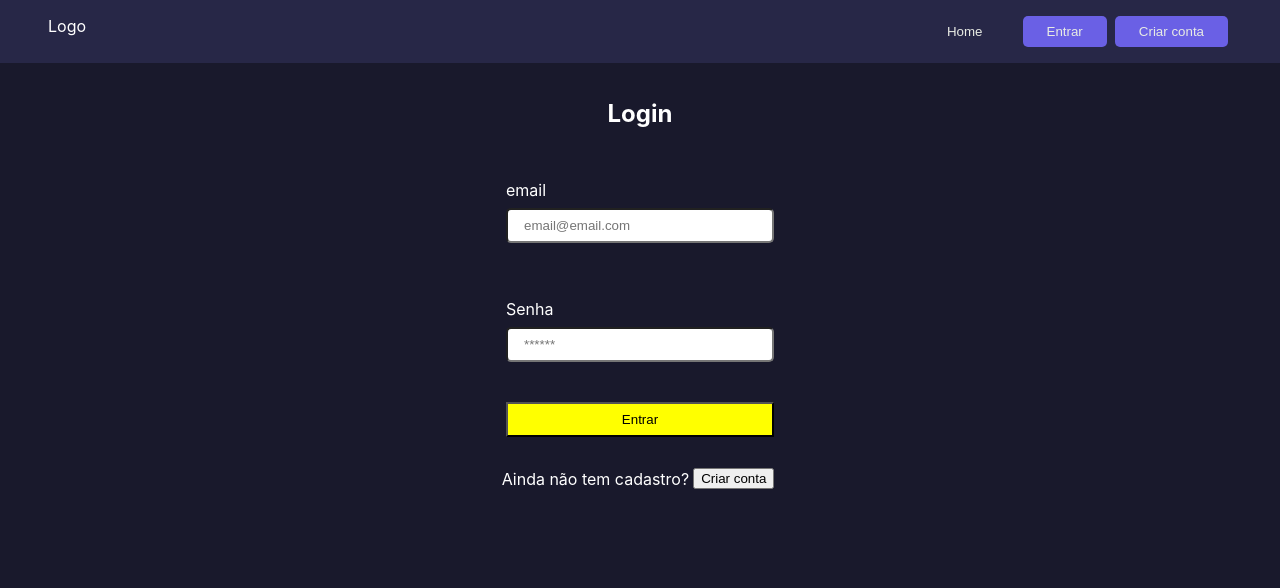
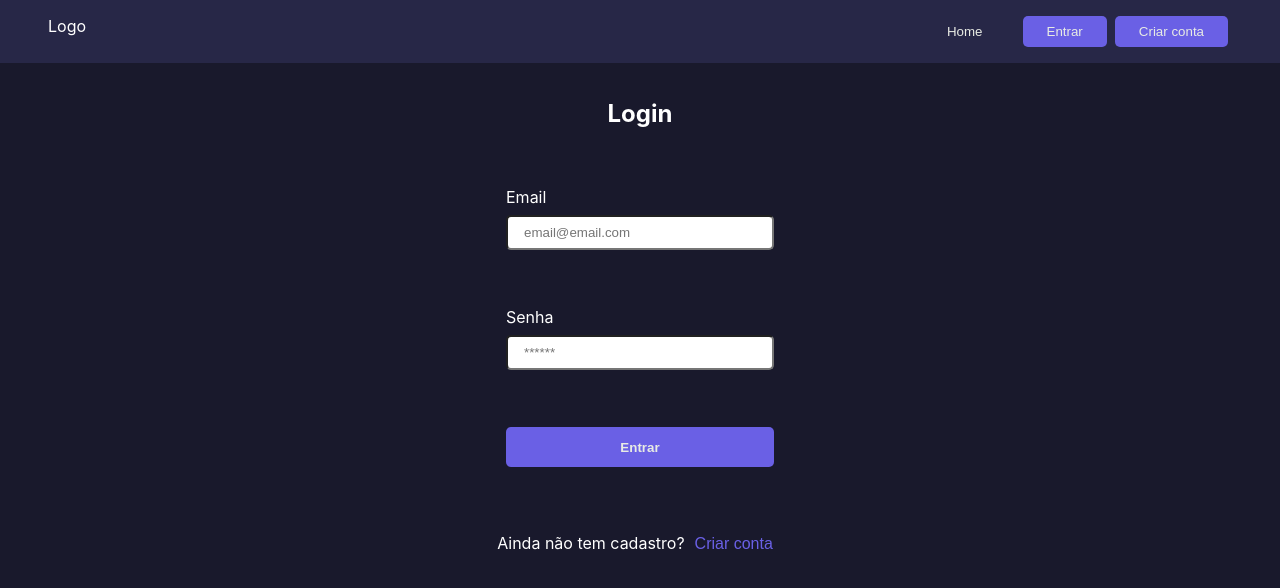
Before and after one commit to cptvictor95/gastura, a Next.js app: page /login in a window 1280 px wide. Shown: the top 588 px of the page. Built offline with nearby package versions, Linux system fonts and the light colour scheme; no server answers.

Commit message:
fix login and register form style

```diff
--- a/components/LoginForm/LoginForm.tsx
+++ b/components/LoginForm/LoginForm.tsx
@@ -31,7 +31,7 @@ const LoginForm: React.FC = () => {
       <form className={styles.form} onSubmit={handleSubmit(submitLoginForm)}>
         <h2>Login</h2>
         <div className={styles.formControl}>
-          <label htmlFor="email">email</label>
+          <label htmlFor="email">Email</label>
           <input
             type="email"
             placeholder="email@email.com"
--- a/components/LoginForm/styles.module.scss
+++ b/components/LoginForm/styles.module.scss
@@ -1,12 +1,16 @@
+@import "../../styles/theme.module";
 .form {
   display: grid;
   padding: 1rem;
   gap: 1rem;
   max-width: 300px;
   margin: 0 auto;
+  height: 12cm;
+
 
   h2 {
     text-align: center;
+    height: 0.5cm
   }
 
   .errorMessage {
@@ -14,9 +18,10 @@
   }
 
   .formControl {
-    padding: 16px 0;
+    padding: 16px 8;
     display: flex;
     flex-direction: column;
+
 
     input {
       margin: 8px 0;
@@ -24,14 +29,28 @@
       padding: 8px 16px;
 
       border-radius: 5px;
+
+
     }
+
+
   }
 
   .submitButton {
     margin: 0 auto;
+    border: none;
     padding: 8px 16px;
     width: 100%;
+    border-radius: 5px;
+    font-weight: 700;
+    color: $white-color;
+    height: 40px;
+    background-color: $primary-color;
 
-    background-color: yellow;
+    &:hover {
+      filter: brightness(0.8);
+      transition: filter ease-in-out 250ms;
+    }
+
   }
 }
--- a/components/RegisterForm/styles.module.scss
+++ b/components/RegisterForm/styles.module.scss
@@ -1,11 +1,17 @@
+@import "../../styles/theme.module";
 .form {
   display: grid;
-  padding: 1rem;
-  gap: 1rem;
+  padding: 1.5rem;
+  gap: 1.5rem;
   max-width: 300px;
   margin: 0 auto;
+  text-align: center;
 
   h2 {
     text-align: center;
   }
+
+  button {
+    background-color: $primary-color;
+  }
 }
--- a/pages/index.tsx
+++ b/pages/index.tsx
@@ -4,9 +4,10 @@ const Home: React.FC = () => {
   return (
     <div>
       <Header />
-      home page
+      Home page
     </div>
   );
 };
 
+
 export default Home;
--- a/pages/login.tsx
+++ b/pages/login.tsx
@@ -15,7 +15,7 @@ const Login: React.FC = () => {
 
         <section className={styles.createAccountSection}>
           <p>Ainda não tem cadastro?</p>
-          <button onClick={() => router.push("/register")}>Criar conta</button>
+          <button className= {styles.link} onClick={() => router.push("/register")}>Criar conta</button>
         </section>
       </AuthLoader>
     </main>
--- a/styles/pages/Login.module.scss
+++ b/styles/pages/Login.module.scss
@@ -1,3 +1,4 @@
+@import "../theme.module";
 .main {
   color: #fff;
   margin: 0 auto;
@@ -7,13 +8,22 @@
     justify-content: center;
     align-items: center;
 
-    a {
-      text-decoration: none;
-      margin-left: 8px;
 
-      &:hover {
+    .link {
+      border:none;
+      background: transparent;
+      color: $primary-color;
+      font-size: 16px;
+      margin-top: 3px;
+
+
+
+    &:hover {
         filter: brightness(0.8);
+        text-decoration: underline;
       }
+
+
     }
   }
 }
```
